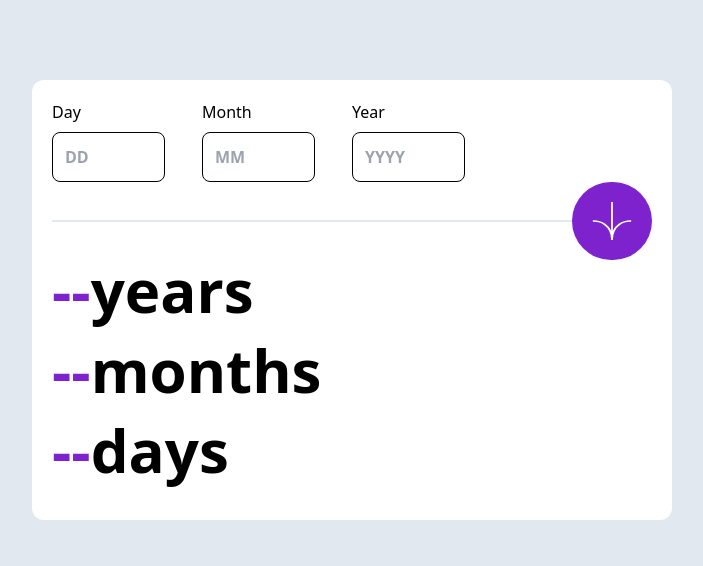
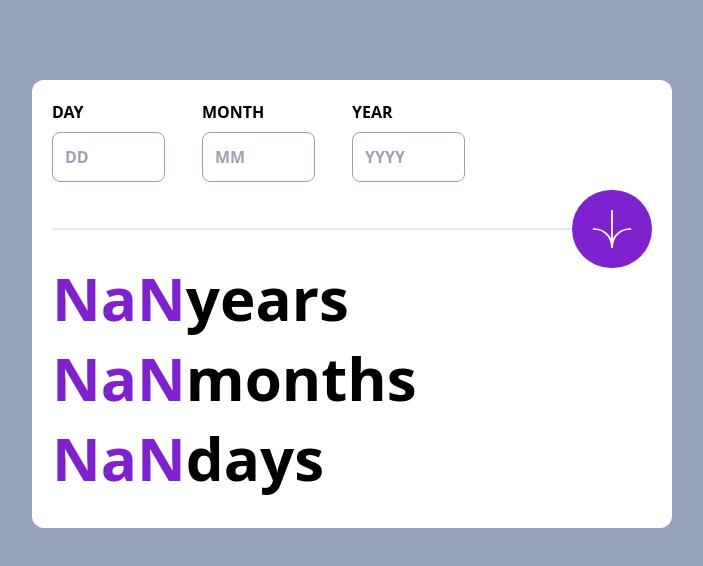
Before and after one commit to oseji/age-calculator, a website: page index.html in a window 1280 px wide. Both pictures are taken after a click on the picture 900 px from the left and 221 px from the top of the page. Shown: the whole page, without its empty margins (288-991 px from the left). Drawn offline with Linux system fonts and the light colour scheme.

Commit message:
added functionality to age calculator

```diff
--- a/index.html
+++ b/index.html
@@ -19,6 +19,7 @@
             class="inputForm"
             placeholder="DD"
           />
+          <p class="dayErr closed">This field is required</p>
         </div>
 
         <div class="inputGrp">
@@ -30,6 +31,7 @@
             class="inputForm"
             placeholder="MM"
           />
+          <p class="monthErr closed">This field is required</p>
         </div>
 
         <div class="inputGrp">
@@ -41,6 +43,7 @@
             class="inputForm"
             placeholder="YYYY"
           />
+          <p class="yearErr closed">This field is required</p>
         </div>
       </div>
 
@@ -51,20 +54,21 @@
 
       <div class="resultSection">
         <div class="resultGrp">
-          <p class="years dash resultText">--</p>
+          <p class="year dash resultText">--</p>
           <p class="resultText">years</p>
         </div>
 
         <div class="resultGrp">
-          <p class="months dash resultText">--</p>
+          <p class="month dash resultText">--</p>
           <p class="resultText">months</p>
         </div>
 
         <div class="resultGrp">
-          <p class="days dash resultText">--</p>
+          <p class="day dash resultText">--</p>
           <p class="resultText">days</p>
         </div>
       </div>
     </div>
+    <script src="index.js"></script>
   </body>
 </html>
--- a/index.js
+++ b/index.js
@@ -0,0 +1,56 @@
+"use strict";
+
+//INPUT FORMS
+const dayInput = document.getElementById("day");
+const monthInput = document.getElementById("month");
+const yearInput = document.getElementById("year");
+//ERROR TEXT
+const dayErr = document.querySelector(".dayErr");
+const monthErr = document.querySelector(".monthErr");
+const yearErr = document.querySelector(".yearErr");
+//DISPLAY ELEMENTS
+const dayResult = document.querySelector(".day");
+const monthResult = document.querySelector(".month");
+const yearResult = document.querySelector(".year");
+//
+const submitArrow = document.querySelector(".arrow");
+//
+const currentDate = new Date();
+let currentYear = currentDate.getFullYear();
+let currentMonth = currentDate.getMonth() + 1;
+let currentDay = currentDate.getDate();
+
+let birthDate;
+//
+console.log(currentDate, dayErr);
+//
+//
+//CODE
+submitArrow.addEventListener("click", () => {
+  const day = dayInput.value;
+  const month = monthInput.value;
+  const year = yearInput.value;
+  birthDate = new Date(`${month}/${day}/${year}`);
+
+  const birthYear = birthDate.getFullYear();
+  const birthMonth = birthDate.getMonth() + 1;
+  const birthDay = birthDate.getDate();
+
+  //
+  const ageYear = currentYear - birthYear;
+  yearResult.textContent = ageYear - 1;
+
+  //
+  if (birthMonth > currentMonth) {
+    currentMonth = currentMonth + 12;
+  }
+  const ageMonth = currentMonth - birthMonth;
+  monthResult.textContent = ageMonth;
+
+  //
+  if (birthDay > currentDay) {
+    currentDay = currentDay + 30;
+  }
+  const ageDay = currentDay - birthDay;
+  dayResult.textContent = ageDay;
+});
--- a/input.css
+++ b/input.css
@@ -11,7 +11,19 @@
 }
 
 body {
-  @apply bg-slate-200;
+  @apply bg-slate-400;
+}
+
+label {
+  @apply font-bold uppercase;
+}
+
+.closed {
+  @apply h-0 overflow-hidden;
+}
+
+.open {
+  @apply h-auto overflow-visible;
 }
 
 .container {
@@ -27,7 +39,17 @@ body {
 }
 
 .inputForm {
-  @apply p-3 w-9/12 rounded-lg border border-black font-bold;
+  @apply p-3 w-9/12 rounded-lg border border-slate-400 font-bold;
+}
+
+.dayErr {
+  @apply text-red-500 text-xs italic;
+}
+.monthErr {
+  @apply text-red-500 text-xs italic;
+}
+.yearErr {
+  @apply text-red-500 text-xs italic;
 }
 
 .arrowSection {
@@ -39,7 +61,7 @@ body {
 }
 
 .arrow {
-  @apply w-20 bg-purple-700 p-5 rounded-full ml-auto cursor-pointer hover:bg-purple-900 transition ease-in-out duration-200;
+  @apply w-20 bg-purple-700 p-5 rounded-full ml-auto cursor-pointer hover:bg-black transition ease-in-out duration-200;
 }
 
 .resultGrp {
```
Also changed, not shown: css/output.css.
